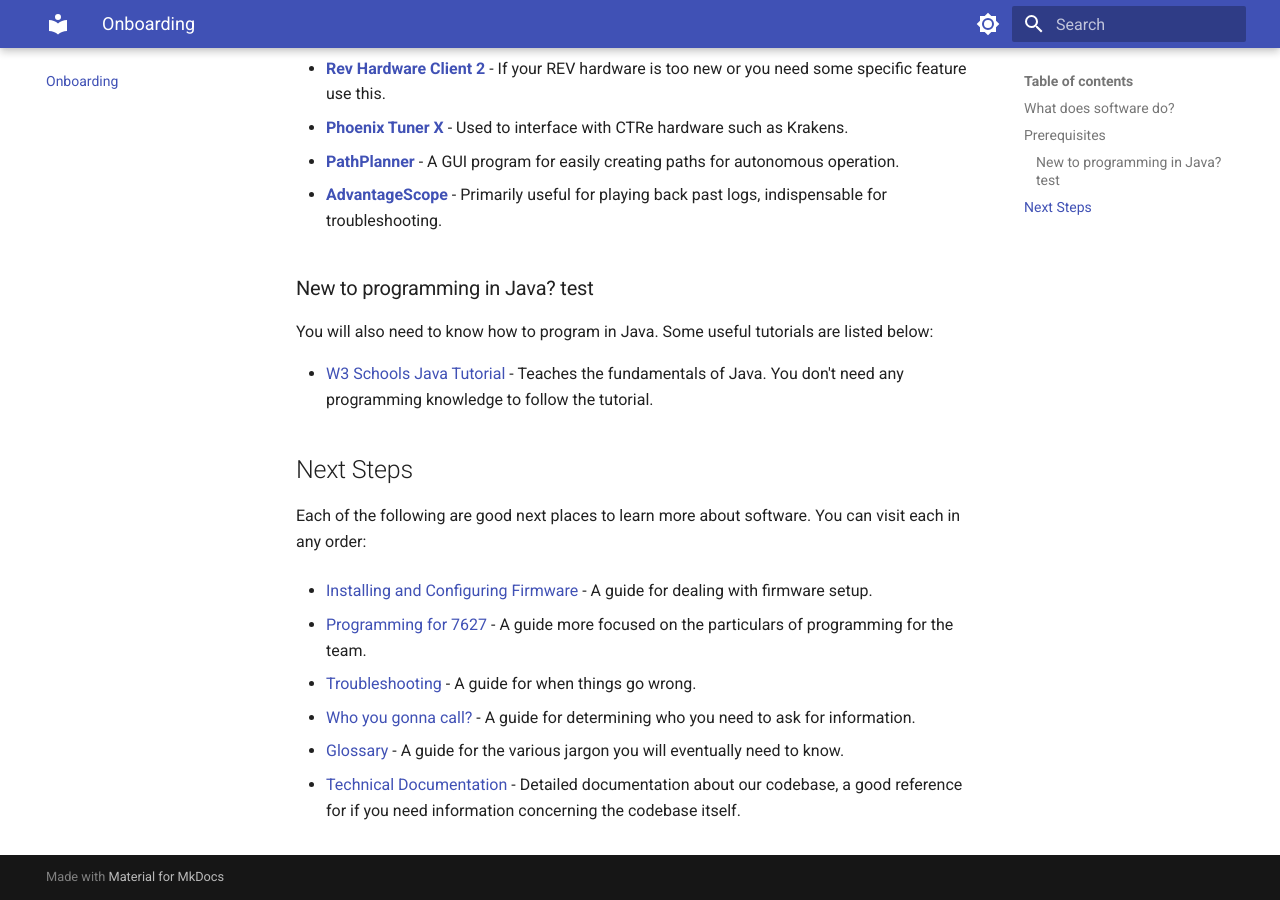
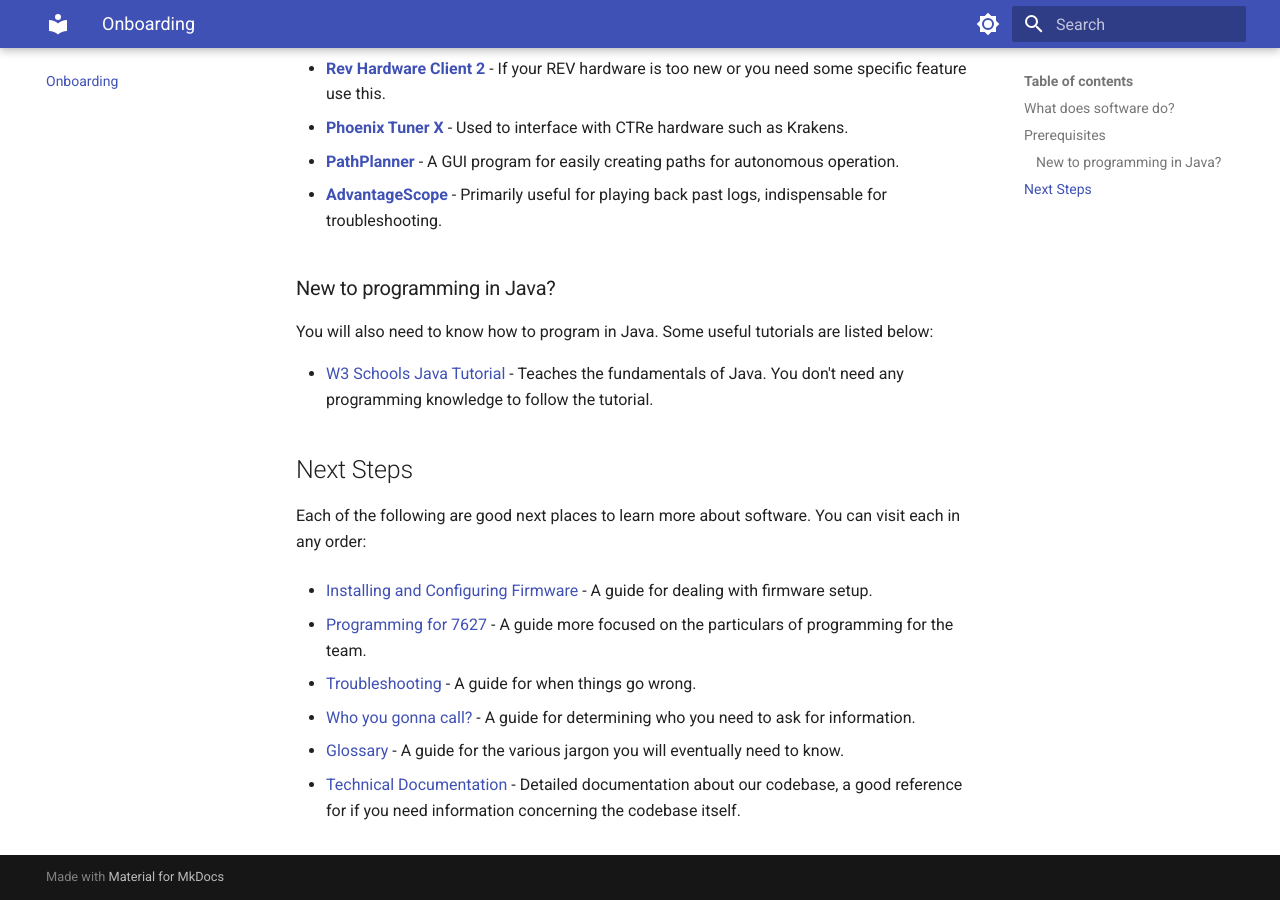
Before and after one commit to frc-7627/7627-software-docs, an MkDocs documentation site: the page built from docs/onboarding.md, in a window 1280 px wide and 900 px high, scrolled down 1088 px. Built offline with MkDocs 1.6.1 and Material for MkDocs 9.7.7, drawn with Linux system fonts in a browser that asks for light colours.

Commit message:
removed test

```diff
--- a/docs/onboarding.md
+++ b/docs/onboarding.md
@@ -36,7 +36,7 @@ You will need a laptop(not a Chromebook! Ideally a Windows laptop, although Linu
 
 * [**AdvantageScope**](https://docs.advantagescope.org/overview/installation) - Primarily useful for playing back past logs, indispensable for troubleshooting.
 
-### New to programming in Java? test
+### New to programming in Java?
 
 You will also need to know how to program in Java. Some useful tutorials are listed below:
 
```
